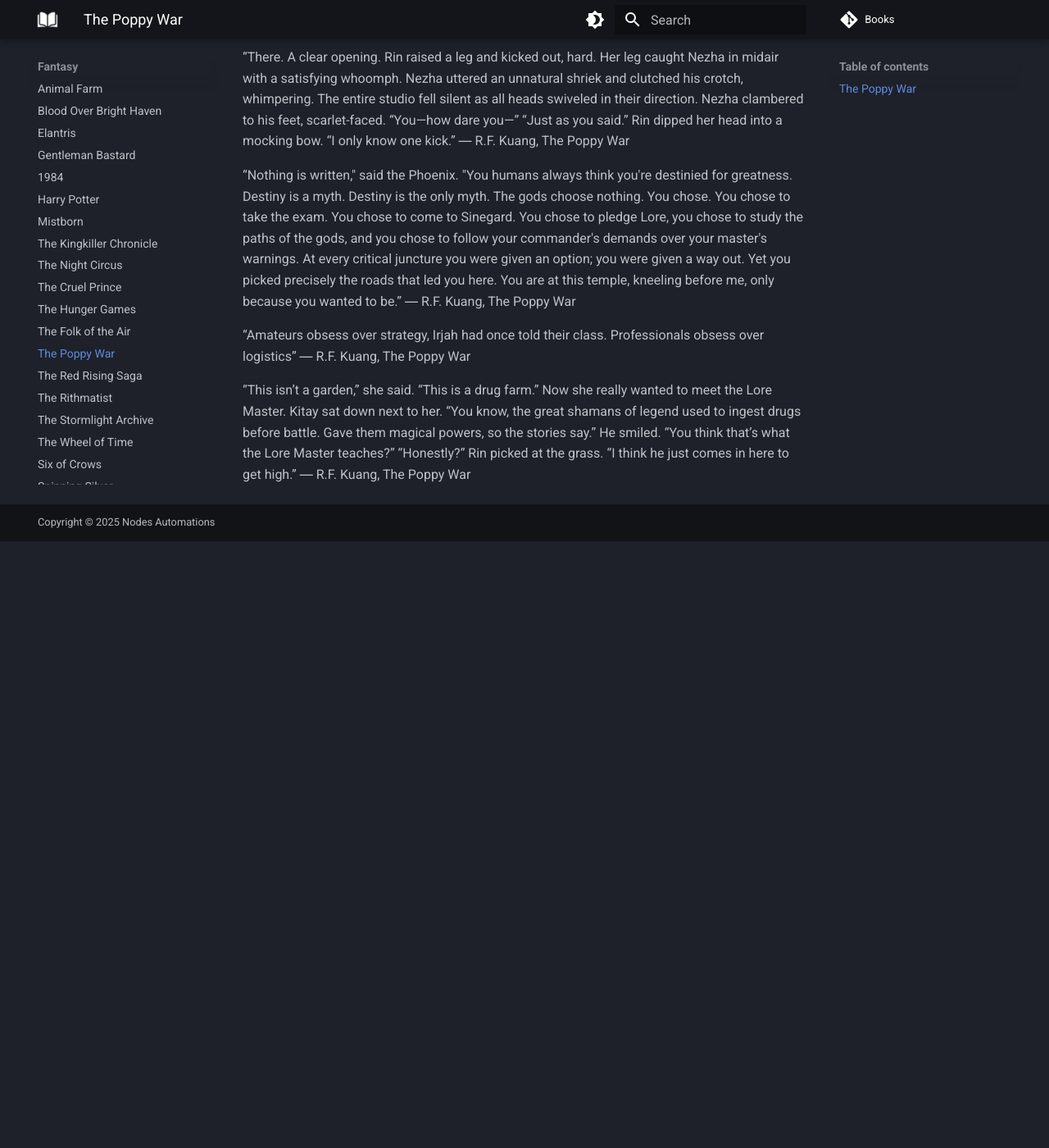
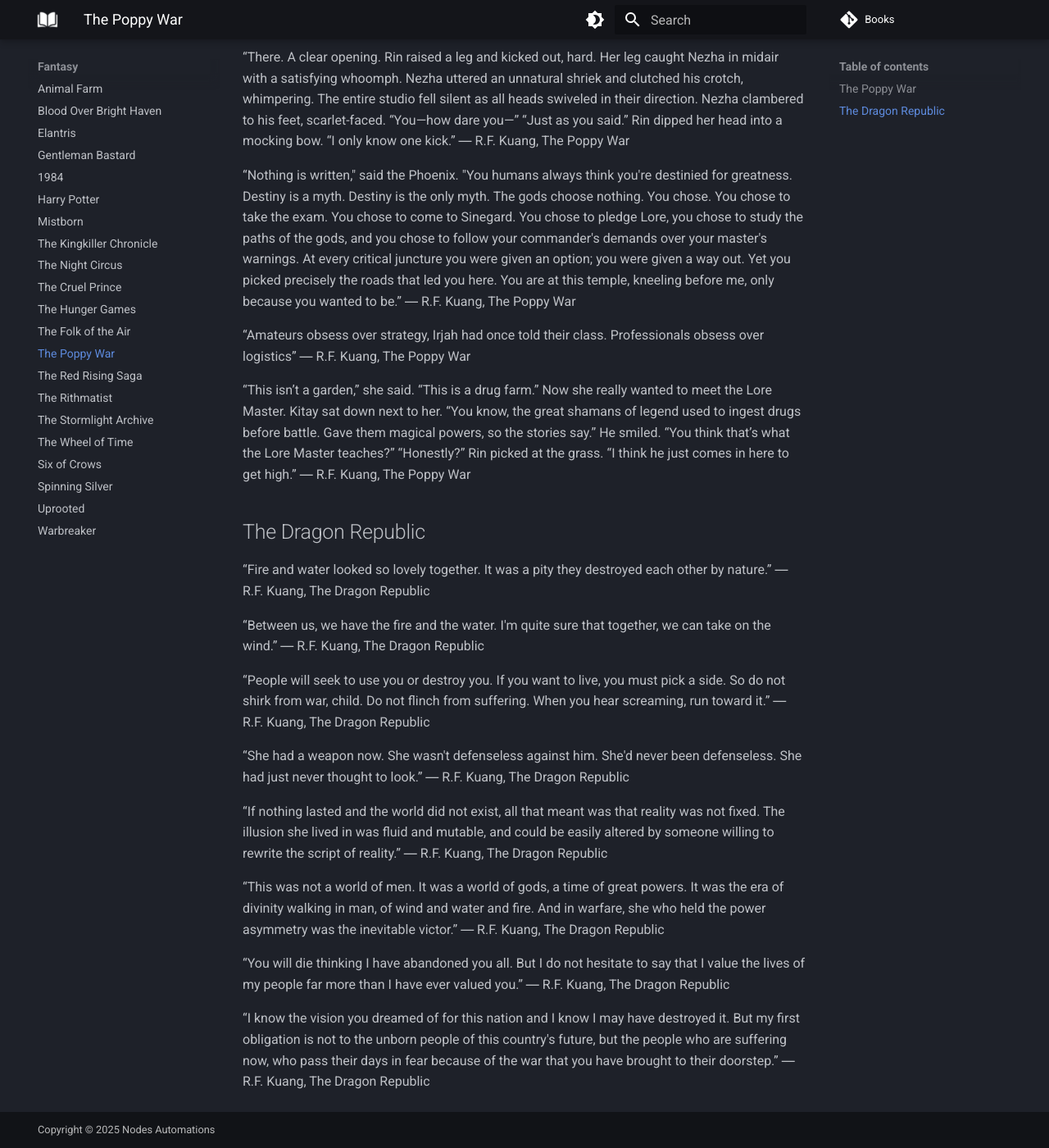
Before and after one commit to vivekkpatel/Books, an MkDocs documentation site: the page built from docs/Fantasy/The Poppy War.md, in a window 1280 px wide and 1400 px high, scrolled down 1031 px. Shown: the whole window at 82% size. Built offline with MkDocs 1.6.1 and Material for MkDocs 9.7.7, drawn with Linux system fonts in a browser that asks for light colours; comment, search, counter and statistics services are not loaded; before the commit the page ends 1691 px from its top, so only the background shows below that.

Commit message:
The Dragon republic quotes added

```diff
--- a/docs/Fantasy/The Poppy War.md
+++ b/docs/Fantasy/The Poppy War.md
@@ -45,3 +45,29 @@
 
 “This isn’t a garden,” she said. “This is a drug farm.” Now she really wanted to meet the Lore Master. Kitay sat down next to her. “You know, the great shamans of legend used to ingest drugs before battle. Gave them magical powers, so the stories say.” He smiled. “You think that’s what the Lore Master teaches?” “Honestly?” Rin picked at the grass. “I think he just comes in here to get high.”
 ― R.F. Kuang, The Poppy War
+
+## The Dragon Republic
+
+“Fire and water looked so lovely together. It was a pity they destroyed each other by nature.”
+― R.F. Kuang, The Dragon Republic
+
+“Between us, we have the fire and the water. I'm quite sure that together, we can take on the wind.”
+― R.F. Kuang, The Dragon Republic
+
+“People will seek to use you or destroy you. If you want to live, you must pick a side. So do not shirk from war, child. Do not flinch from suffering. When you hear screaming, run toward it.”
+― R.F. Kuang, The Dragon Republic
+
+“She had a weapon now. She wasn't defenseless against him. She'd never been defenseless. She had just never thought to look.”
+― R.F. Kuang, The Dragon Republic
+
+“If nothing lasted and the world did not exist, all that meant was that reality was not fixed. The illusion she lived in was fluid and mutable, and could be easily altered by someone willing to rewrite the script of reality.”
+― R.F. Kuang, The Dragon Republic
+
+“This was not a world of men. It was a world of gods, a time of great powers. It was the era of divinity walking in man, of wind and water and fire. And in warfare, she who held the power asymmetry was the inevitable victor.”
+― R.F. Kuang, The Dragon Republic
+
+“You will die thinking I have abandoned you all. But I do not hesitate to say that I value the lives of my people far more than I have ever valued you.”
+― R.F. Kuang, The Dragon Republic
+
+“I know the vision you dreamed of for this nation and I know I may have destroyed it. But my first obligation is not to the unborn people of this country's future, but the people who are suffering now, who pass their days in fear because of the war that you have brought to their doorstep.”
+― R.F. Kuang, The Dragon Republic
```
